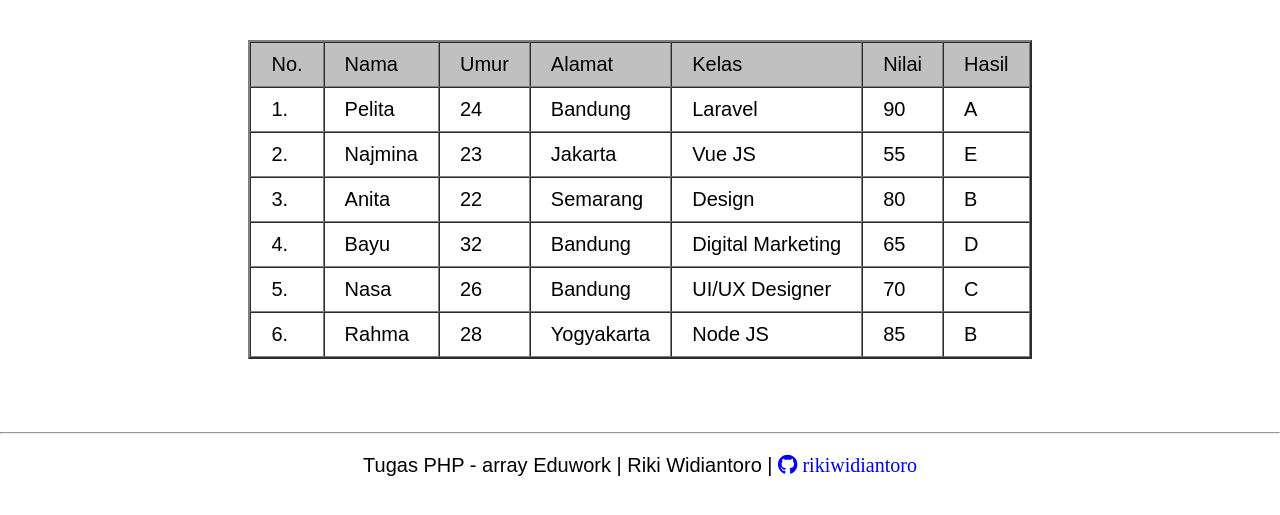
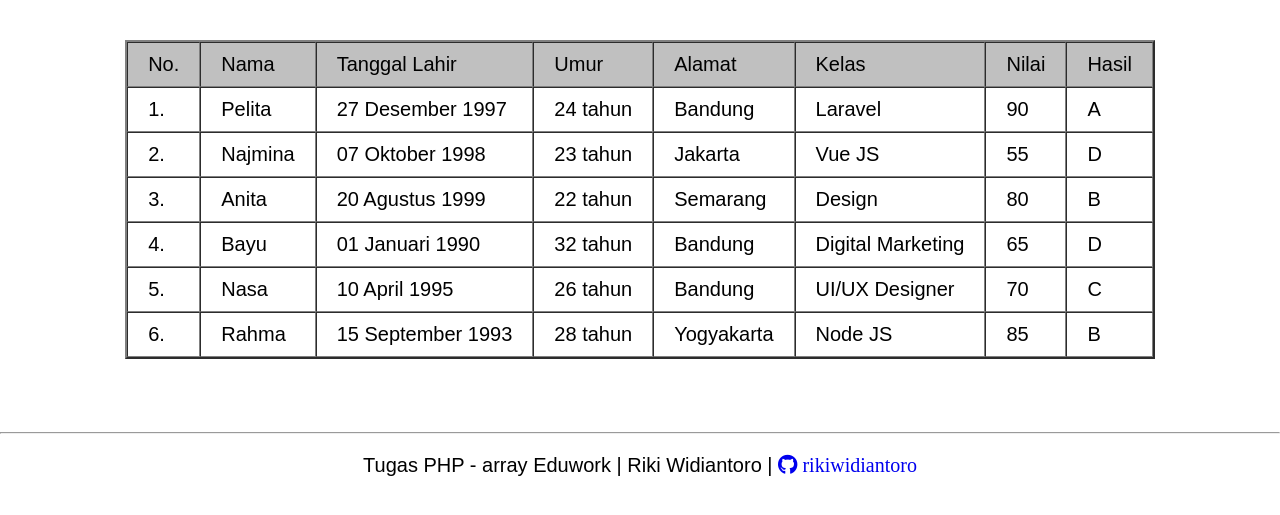
Before and after one commit to rikiwidiantoro/Eduwork, a PHP site: page /array.php in a window 1280 px wide. Shown: the part 96-611 px from the top of the page. Run offline with PHP 8.4, Linux system fonts and the light colour scheme; some libraries are stand-ins or nearby versions.

Commit message:
tgl lahir array php

```diff
--- a/bootcamp_pemrograman_web2022/PHP/array/array.php
+++ b/bootcamp_pemrograman_web2022/PHP/array/array.php
@@ -49,6 +49,7 @@
         <tr class="head">
             <td>No.</td>
             <td>Nama</td>
+            <td>Tanggal Lahir</td>
             <td>Umur</td>
             <td>Alamat</td>
             <td>Kelas</td>
@@ -67,7 +68,7 @@
                     // akhir umur
 
 
-                    // kategori penilaian
+                    // pengkondisian kategori penilaian
                     $nilaii = $uwu['nilai'];
 
                     if( $nilaii >= 90 && $nilaii <= 100 ) {
@@ -76,41 +77,58 @@
                         $kategori = "B";
                     } else if( $nilaii >= 70 && $nilaii <= 79 ) {
                         $kategori = "C";
-                    } else if( $nilaii >= 60 && $nilaii <= 69 ) {
+                    } else if( $nilaii >= 0 && $nilaii <= 69 ) {
                         $kategori = "D";
-                    } else if( $nilaii >= 0 && $nilaii <= 59 ) {
-                        $kategori = "E";
                     } else {
                         $kategori = "tidak ada nilai!";
                     }
+                    // akhir kategori penilaian
 
-                    switch( $kategori ) {
-                        case "A":
-                            "A";
-                            break;
-                        case "B":
-                            "B";
-                            break;
-                        case "C":
-                            "C";
-                            break;
-                        case "D":
-                            "D";
-                            break;
-                        case "E":
-                            "E";
-                            break;
-                        default:
-                            "tidak ada nilai!";
-                            break;
+
+                    // format tanggal-bulan-tahun lahir
+
+                    // substr(string $string, int $offset, ?int $length = null)
+                    $tanggal = substr($uwu['tanggal_lahir'], 8, 2);
+                    $bulan = substr($uwu['tanggal_lahir'], 5, 2);
+                    $tahun = substr($uwu['tanggal_lahir'], 0, 4);
+
+                    // pengkondisian konversi angka ke huruf bulan
+                    if( $bulan == 01 ) {
+                        $bulan = "Januari";
+                    } else if( $bulan == 02 ) {
+                        $bulan = "Februari";
+                    } else if( $bulan == 03 ) {
+                        $bulan = "Maret";
+                    } else if( $bulan == 04 ) {
+                        $bulan = "April";
+                    } else if( $bulan == 05 ) {
+                        $bulan = "Mei";
+                    } else if( $bulan == 06 ) {
+                        $bulan = "Juni";
+                    } else if( $bulan == 07 ) {
+                        $bulan = "Juli";
+                    } else if( $bulan == "08" ) {
+                        $bulan = "Agustus";
+                    } else if( $bulan == "09" ) {
+                        $bulan = "September";
+                    } else if( $bulan == 10 ) {
+                        $bulan = "Oktober";
+                    } else if( $bulan == 11 ) {
+                        $bulan = "November";
+                    } else if( $bulan == 12 ) {
+                        $bulan = "Desember";
+                    } else {
+                        $bulan = "tidak ditemukan!";
                     }
-                    // akhir kategori penilaian
+                    // akhir format tanggal-bulan-tahun lahir
+
 
                     // menampilkan isi tabel
                     echo "<tr>" .
                             "<td>" . $nomor++ . ".</td>" .
                             "<td>" . $uwu['nama'] . "</td>" .
-                            "<td>" . $y . "</td>" .
+                            "<td>" . $tanggal . " " . $bulan . " " . $tahun . "</td>" .
+                            "<td>" . $y . " tahun</td>" .
                             "<td>" . $uwu['alamat'] . "</td>" .
                             "<td>" . $uwu['kelas'] . "</td>" .
                             "<td>" . $uwu['nilai'] . "</td>" .
```
